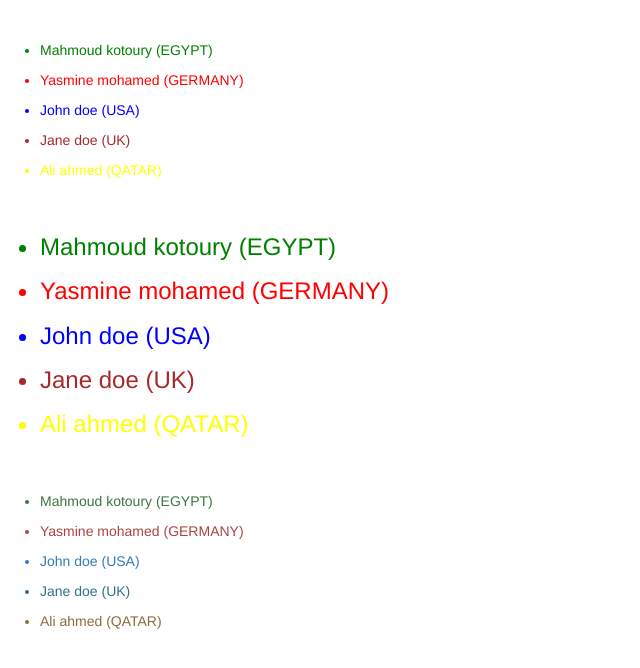
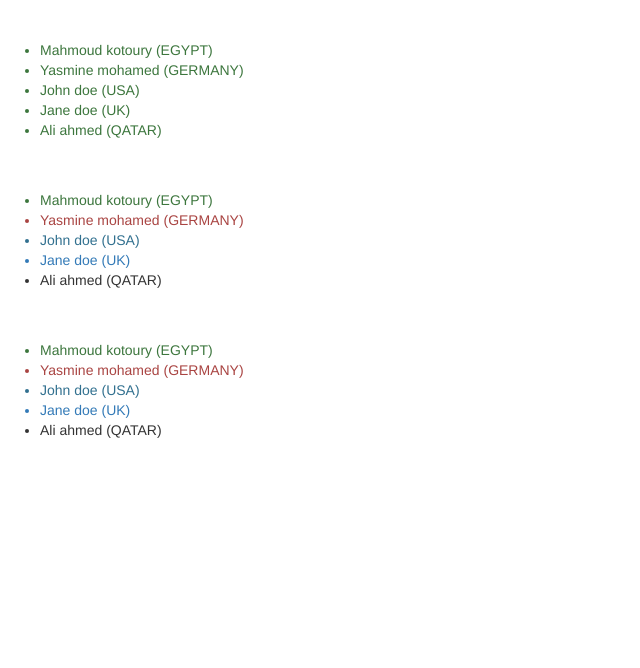
Before and after one commit to mfathei/my-dream-app, an Angular app: page / in a window 1280 px wide. Shown: the top 668 px of the page, without its empty margins (0-640 px from the left). Built offline with nearby package versions, Linux system fonts and the light colour scheme.

Commit message:
lesson 40 ngClass directive

```diff
--- a/src/app/app.component.html
+++ b/src/app/app.component.html
@@ -1,34 +1,30 @@
 <br>
 <br>
-<ul *ngFor="let person of people">
-    <li [ngStyle]="{'color': getColor(person.country)}">
+<ul>
+    <li *ngFor="let person of people" [ngClass]="{'text-success': true}">
         {{person.name}} ({{person.country}})
     </li>
 </ul>
 <br>
 <br>
-<ul *ngFor="let person of people">
-    <!-- note .px as a unit -->
-    <li [style.color]="getColor(person.country)" [style.font-size.px]="24">
+<ul>
+    <li *ngFor="let person of people" [ngClass]="{
+        'text-success': person.country === 'EGYPT',
+        'text-info': person.country === 'USA',
+        'text-primary': person.country === 'UK',
+        'text-danger': person.country === 'GERMANY'
+    }">
         {{person.name}} ({{person.country}})
     </li>
 </ul>
-
-<br><br>
-<ul *ngFor="let person of people" [ngSwitch]="person.country">
-    <li *ngSwitchCase="'EGYPT'" class="text-success">
-        {{person.name}} ({{person.country}})
-    </li>
-    <li *ngSwitchCase="'USA'" class="text-primary">
-        {{person.name}} ({{person.country}})
-    </li>
-    <li *ngSwitchCase="'UK'" class="text-info">
-        {{person.name}} ({{person.country}})
-    </li>
-    <li *ngSwitchCase="'GERMANY'" class="text-danger">
-        {{person.name}} ({{person.country}})
-    </li>
-    <li *ngSwitchDefault class="text-warning">
+<br>
+<br>
+<ul>
+    <li *ngFor="let person of people"
+    [class.text-success]="person.country === 'EGYPT'"
+    [class.text-info]="person.country === 'USA'"
+    [class.text-primary]="person.country === 'UK'"
+    [class.text-danger]="person.country === 'GERMANY'" >
         {{person.name}} ({{person.country}})
     </li>
 </ul>
```
